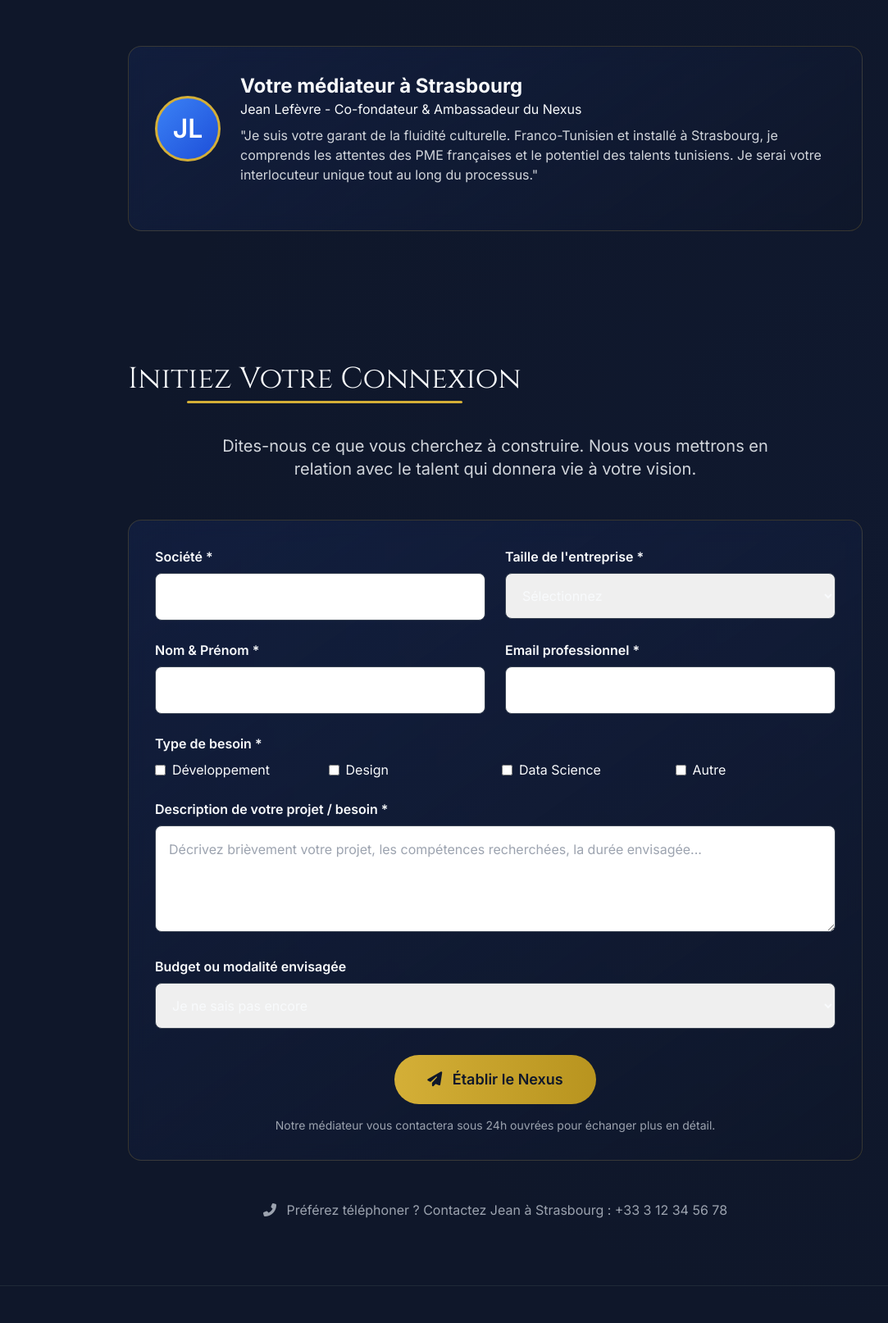
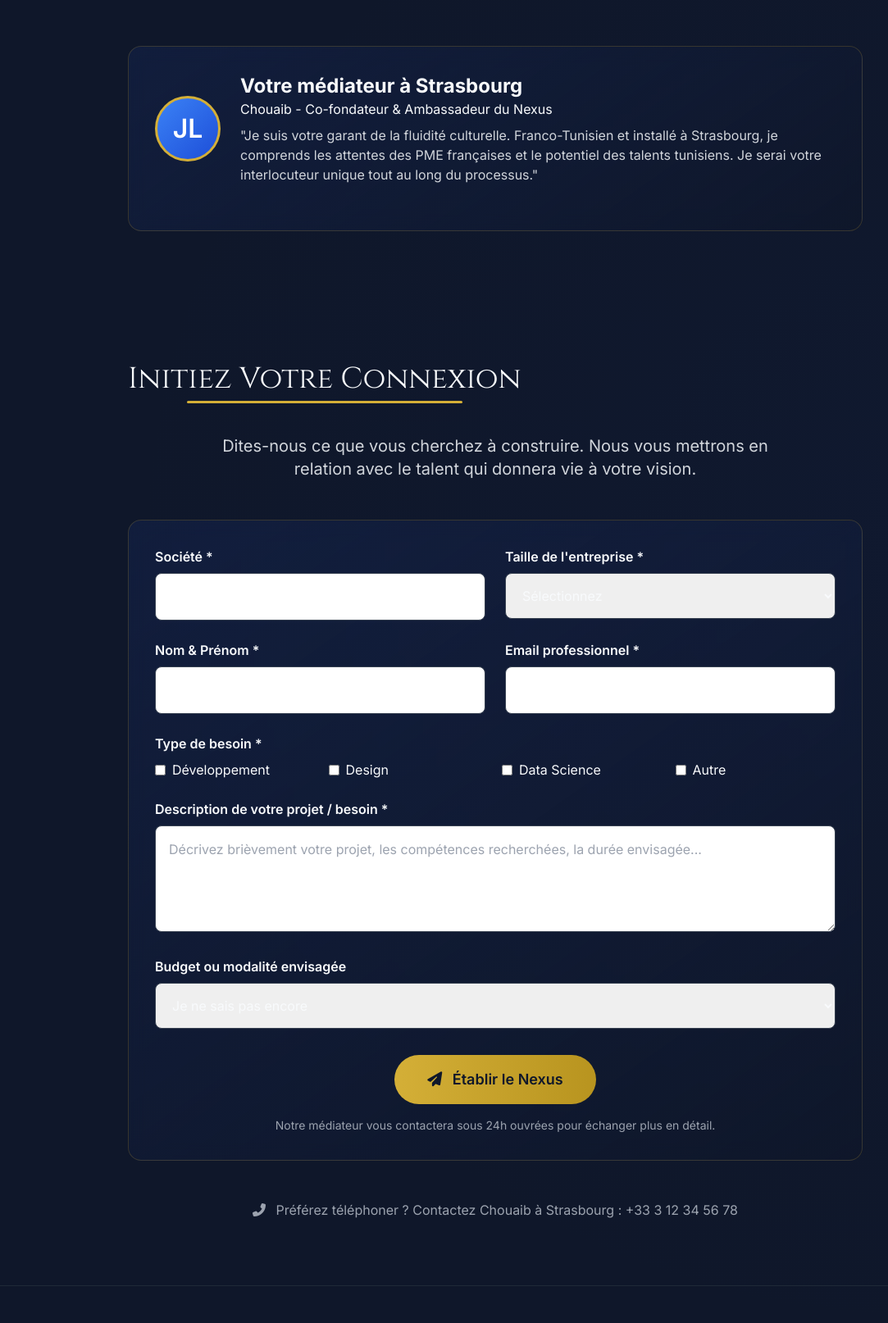
Before and after one commit to tbacher85/carthago-nexus-concept, a plain HTML site: page index.html in a window 1280 px wide. Shown: the part 4080-5694 px from the top of the page at 82% size, without its empty margins (36-1119 px from the left). Drawn offline with nearby package versions, Linux system fonts and the light colour scheme.

Commit message:
Update index.html

```diff
--- a/index.html
+++ b/index.html
@@ -991,7 +991,7 @@
                     </div>
                     <div>
                         <h3 class="text-2xl font-bold">Votre médiateur à Strasbourg</h3>
-                        <p class="text-primary">Jean Lefèvre - Co-fondateur & Ambassadeur du Nexus</p>
+                        <p class="text-primary">Chouaib - Co-fondateur & Ambassadeur du Nexus</p>
                         <p class="text-gray-300 mt-2">
                             "Je suis votre garant de la fluidité culturelle. Franco-Tunisien et installé à Strasbourg,
                             je comprends les attentes des PME françaises et le potentiel des talents tunisiens.
@@ -1104,7 +1104,7 @@
 
             <div class="text-center mt-12">
                 <p class="text-gray-400">
-                    <i class="fas fa-phone-alt mr-2"></i> Préférez téléphoner ? Contactez Jean à Strasbourg :
+                    <i class="fas fa-phone-alt mr-2"></i> Préférez téléphoner ? Contactez Chouaib à Strasbourg :
                     <a href="tel:+33312345678" class="text-primary hover:text-yellow-300 transition">+33 3 12 34 56 78</a>
                 </p>
             </div>
```
